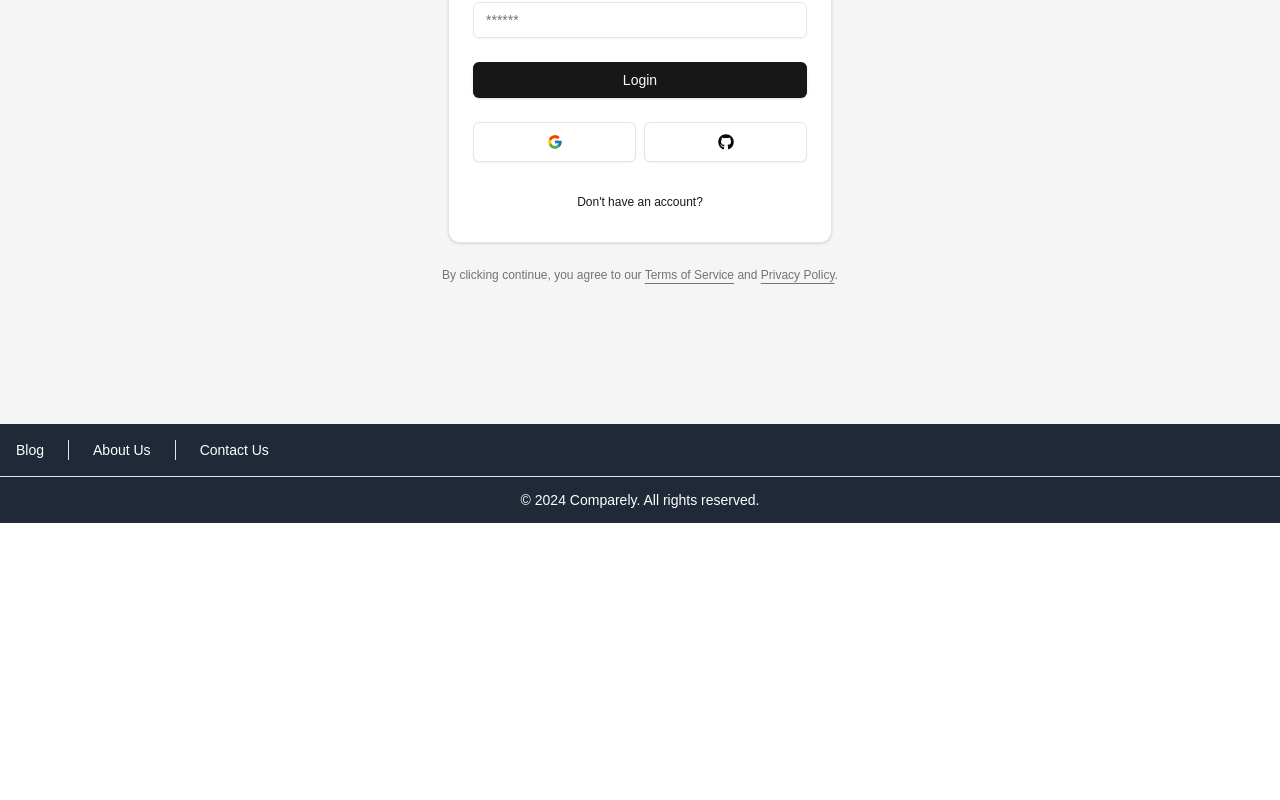
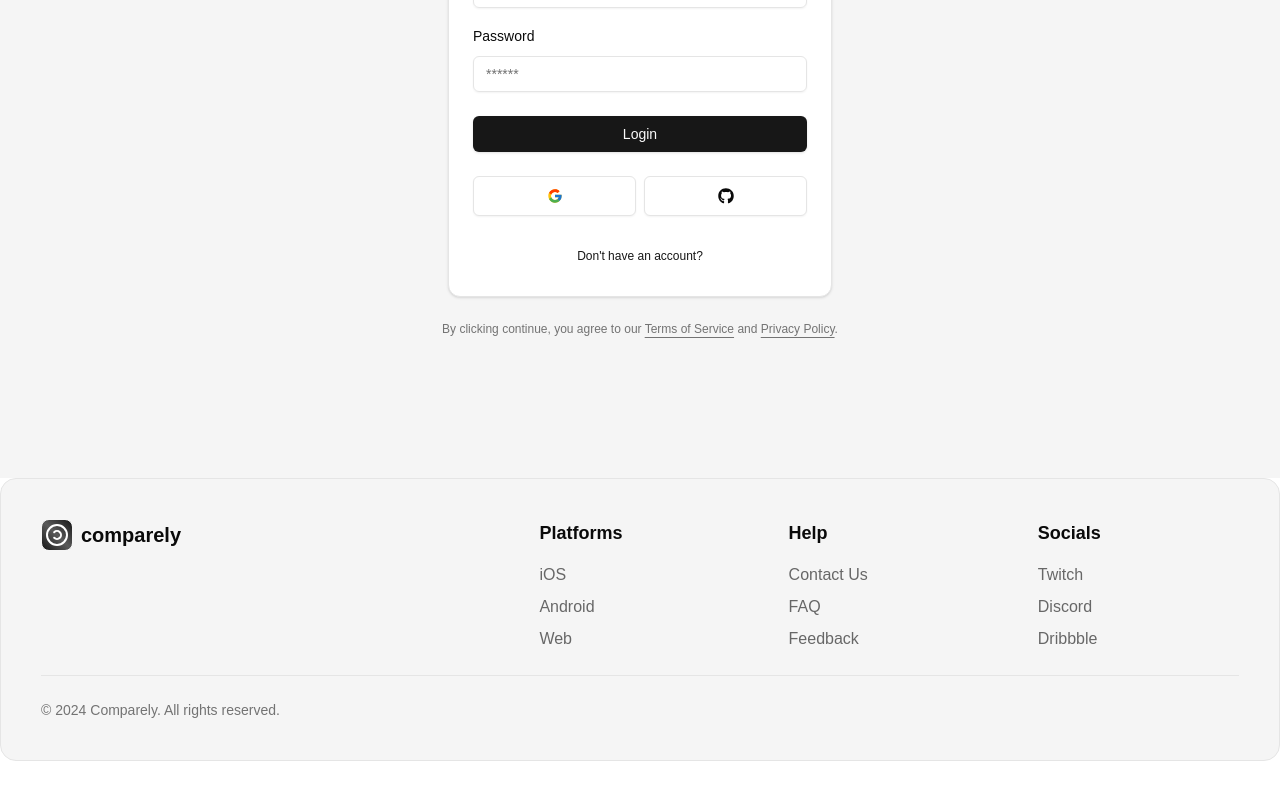
Before and after one commit to StephenLHChan/comparely, a Next.js app in the folder frontend/: page /login in a window 1280 px wide. Shown: the part 376-1176 px from the top of the page. Before the commit the page ends 899 px from the top, so only its background shows below. Built offline with nearby package versions, Linux system fonts and the light colour scheme; no server answers.

Commit message:
refactor: folder structure re-arrange

```diff
--- /dev/null
+++ b/frontend/src/app/(guest)/layout.tsx
@@ -0,0 +1,24 @@
+import type { Metadata } from "next";
+
+import { Footer } from "@/components/footer";
+import { Navbar } from "@/components/navbar";
+
+export const metadata: Metadata = {
+  title: "Comparely",
+  description: "Generated by create next app",
+};
+
+export default function RootLayout({
+  children,
+}: Readonly<{
+  children: React.ReactNode;
+}>) {
+  return (
+    <>
+      <Navbar />
+
+      {children}
+      <Footer />
+    </>
+  );
+}
--- /dev/null
+++ b/frontend/src/app/(guest)/page.tsx
@@ -0,0 +1,7 @@
+export default function Home() {
+  return (
+    <div className="grid grid-rows-[20px_1fr_20px] items-center justify-items-center min-h-screen p-8 pb-20 gap-16 sm:p-20 font-[family-name:var(--font-geist-sans)]">
+      <main className="flex flex-col gap-8 row-start-2 items-center sm:items-start"></main>
+    </div>
+  );
+}
--- a/frontend/src/app/layout.tsx
+++ b/frontend/src/app/layout.tsx
@@ -1,8 +1,12 @@
 import type { Metadata } from "next";
-import { Separator } from "@/components/ui/separator";
 
 import { Geist, Geist_Mono } from "next/font/google";
 import "./globals.css";
+
+export const metadata: Metadata = {
+  title: "Comparely",
+  description: "Generated by create next app",
+};
 
 const geistSans = Geist({
   variable: "--font-geist-sans",
@@ -14,31 +18,6 @@ const geistMono = Geist_Mono({
   subsets: ["latin"],
 });
 
-export const metadata: Metadata = {
-  title: "Comparely",
-  description: "Generated by create next app",
-};
-
-const Footer: React.FC = () => {
-  return (
-    <footer className="bg-gray-800 text-white py-4">
-      <div className="container mx-auto text-center text-sm">
-        <div className="flex h-5 mx-4 items-center space-x-6 text-sm">
-          <div>Blog</div>
-          <Separator orientation="vertical" />
-          <div>About Us</div>
-          <Separator orientation="vertical" />
-          <div>Contact Us</div>
-        </div>
-        <Separator className="my-4" />
-        <h4 className="text-sm font-medium leading-none">
-          &copy; {new Date().getFullYear()} Comparely. All rights reserved.
-        </h4>
-      </div>
-    </footer>
-  );
-};
-
 export default function RootLayout({
   children,
 }: Readonly<{
@@ -47,10 +26,9 @@ export default function RootLayout({
   return (
     <html lang="en">
       <body
-        className={`${geistSans.variable} ${geistMono.variable} antialiased`}
+        className={`min-h-screen ${geistSans.variable} ${geistMono.variable} antialiased`}
       >
         {children}
-        <Footer />
       </body>
     </html>
   );
--- a/frontend/src/app/page.tsx
+++ /dev/null
@@ -1,54 +0,0 @@
-import Image from "next/image";
-
-export default function Home() {
-  return (
-    <div className="grid grid-rows-[20px_1fr_20px] items-center justify-items-center min-h-screen p-8 pb-20 gap-16 sm:p-20 font-[family-name:var(--font-geist-sans)]">
-      <main className="flex flex-col gap-8 row-start-2 items-center sm:items-start">
-        <Image
-          className="dark:invert"
-          src="/next.svg"
-          alt="Next.js logo"
-          width={180}
-          height={38}
-          priority
-        />
-        <ol className="list-inside list-decimal text-sm text-center sm:text-left font-[family-name:var(--font-geist-mono)]">
-          <li className="mb-2">
-            Get started by editing{" "}
-            <code className="bg-black/[.05] dark:bg-white/[.06] px-1 py-0.5 rounded font-semibold">
-              src/app/page.tsx
-            </code>
-            .
-          </li>
-          <li>Save and see your changes instantly.</li>
-        </ol>
-
-        <div className="flex gap-4 items-center flex-col sm:flex-row">
-          <a
-            className="rounded-full border border-solid border-transparent transition-colors flex items-center justify-center bg-foreground text-background gap-2 hover:bg-[#383838] dark:hover:bg-[#ccc] text-sm sm:text-base h-10 sm:h-12 px-4 sm:px-5"
-            href="https://vercel.com/new?utm_source=create-next-app&utm_medium=appdir-template-tw&utm_campaign=create-next-app"
-            target="_blank"
-            rel="noopener noreferrer"
-          >
-            <Image
-              className="dark:invert"
-              src="/vercel.svg"
-              alt="Vercel logomark"
-              width={20}
-              height={20}
-            />
-            Deploy now
-          </a>
-          <a
-            className="rounded-full border border-solid border-black/[.08] dark:border-white/[.145] transition-colors flex items-center justify-center hover:bg-[#f2f2f2] dark:hover:bg-[#1a1a1a] hover:border-transparent text-sm sm:text-base h-10 sm:h-12 px-4 sm:px-5 sm:min-w-44"
-            href="https://nextjs.org/docs?utm_source=create-next-app&utm_medium=appdir-template-tw&utm_campaign=create-next-app"
-            target="_blank"
-            rel="noopener noreferrer"
-          >
-            Read our docs
-          </a>
-        </div>
-      </main>
-    </div>
-  );
-}
--- /dev/null
+++ b/frontend/src/components/footer.tsx
@@ -0,0 +1,107 @@
+import Link from "next/link";
+import { Logo } from "./logo";
+import { Button } from "@/components/ui/button";
+import { Separator } from "@/components/ui/separator";
+
+// const Footer: React.FC = () => {
+//   return (
+//     <footer className="bg-gray-800 text-white py-4">
+//       <div className="container mx-auto text-center text-sm">
+//         <div className="flex h-5 mx-4 items-center space-x-6 text-sm">
+//           <div>Blog</div>
+//           <Separator orientation="vertical" />
+//           <div>About Us</div>
+//           <Separator orientation="vertical" />
+//           <div>Contact Us</div>
+//         </div>
+//         <Separator className="my-4" />
+//         <h4 className="text-sm font-medium leading-none">
+//           &copy; {new Date().getFullYear()} Comparely. All rights reserved.
+//         </h4>
+//       </div>
+//     </footer>
+//   );
+// };
+
+export const Footer = () => {
+  return (
+    <footer id="footer" className="container pb-8 lg:pb-16 mx-auto">
+      <div className="p-10 bg-muted border rounded-2xl">
+        <div className="grid grid-cols-2 md:grid-cols-3 xl:grid-cols-5 gap-x-12 gap-y-8">
+          <div className="col-span-full xl:col-span-2">
+            <Logo />
+          </div>
+
+          <div className="flex flex-col gap-2">
+            <h3 className="font-bold text-lg mb-2">Platforms</h3>
+            <div>
+              <Link href="#" className="opacity-60 hover:opacity-100">
+                iOS
+              </Link>
+            </div>
+
+            <div>
+              <Link href="#" className="opacity-60 hover:opacity-100">
+                Android
+              </Link>
+            </div>
+
+            <div>
+              <Link href="#" className="opacity-60 hover:opacity-100">
+                Web
+              </Link>
+            </div>
+          </div>
+
+          <div className="flex flex-col gap-2">
+            <h3 className="font-bold text-lg mb-2">Help</h3>
+            <div>
+              <Link href="#" className="opacity-60 hover:opacity-100">
+                Contact Us
+              </Link>
+            </div>
+
+            <div>
+              <Link href="#" className="opacity-60 hover:opacity-100">
+                FAQ
+              </Link>
+            </div>
+
+            <div>
+              <Link href="#" className="opacity-60 hover:opacity-100">
+                Feedback
+              </Link>
+            </div>
+          </div>
+
+          <div className="flex flex-col gap-2">
+            <h3 className="font-bold text-lg mb-2">Socials</h3>
+            <div>
+              <Link href="#" className="opacity-60 hover:opacity-100">
+                Twitch
+              </Link>
+            </div>
+
+            <div>
+              <Link href="#" className="opacity-60 hover:opacity-100">
+                Discord
+              </Link>
+            </div>
+
+            <div>
+              <Link href="#" className="opacity-60 hover:opacity-100">
+                Dribbble
+              </Link>
+            </div>
+          </div>
+        </div>
+
+        <Separator className="my-6" />
+
+        <div className="text-sm text-muted-foreground">
+          &copy; {new Date().getFullYear()} Comparely. All rights reserved.
+        </div>
+      </div>
+    </footer>
+  );
+};
```
Also changed, not shown: frontend/src/app/(guest)/(auth)/auth-error/page.tsx (renamed from frontend/src/app/(auth)/auth-error/page.tsx), frontend/src/app/(guest)/(auth)/layout.tsx (renamed from frontend/src/app/(auth)/layout.tsx), frontend/src/app/(guest)/(auth)/login/page.tsx (renamed from frontend/src/app/(auth)/login/page.tsx), frontend/src/app/(guest)/(auth)/register/page.tsx (renamed from frontend/src/app/(auth)/register/page.tsx).
